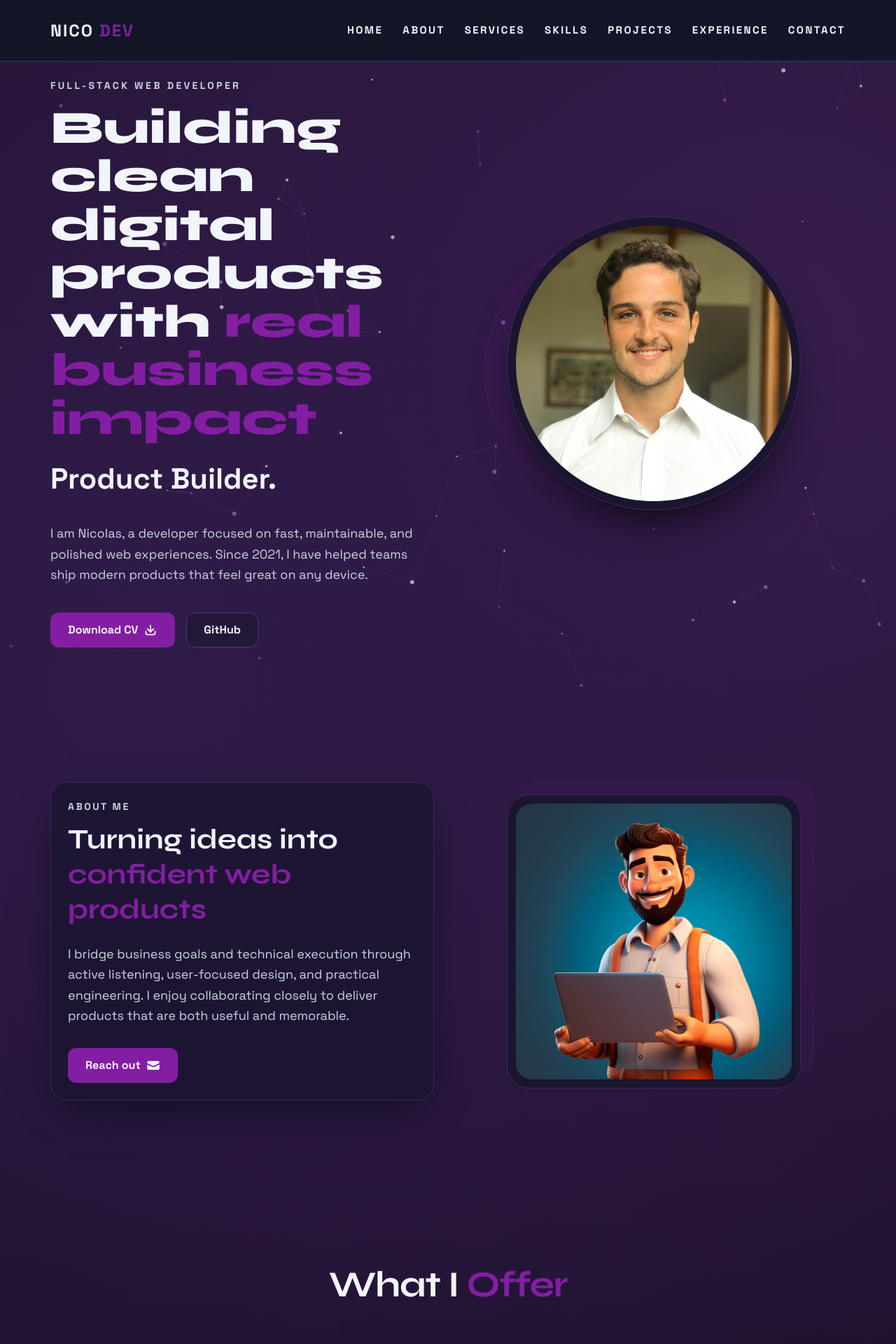
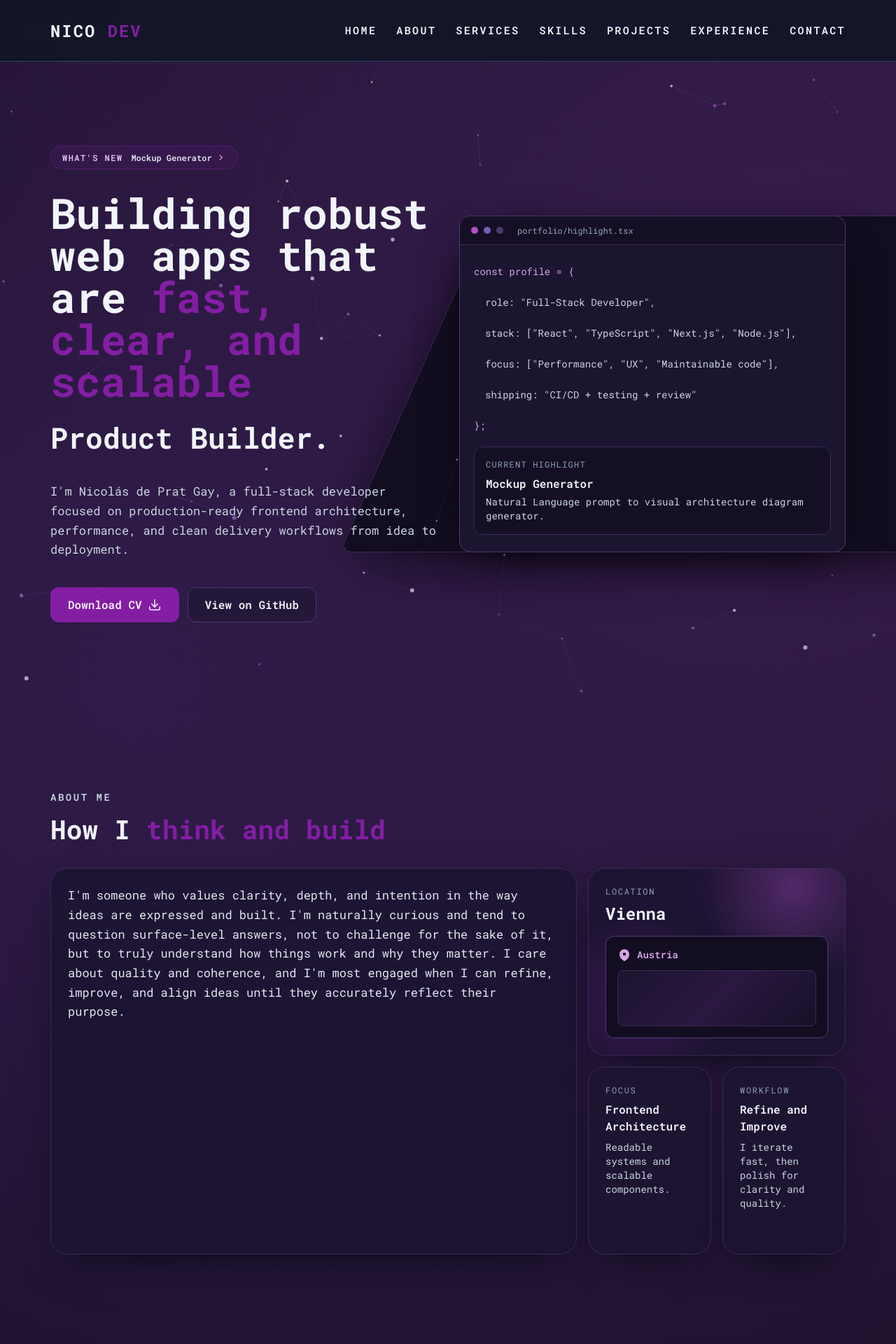
Before and after one commit to nicolaspratg/my-portfolio, a Next.js app: page / in a window 1280 px wide. Shown: the top 1920 px of the page at 70% size. Built offline with nearby package versions, Linux system fonts and the light colour scheme.

Commit message:
hero and about me updated

```diff
--- a/Components/About.tsx
+++ b/Components/About.tsx
@@ -1,46 +1,51 @@
-import { EnvelopeIcon } from "@heroicons/react/16/solid";
-import Image from "next/image";
+import { MapPinIcon } from "@heroicons/react/20/solid";
 import React from "react";
 
 const About = () => {
-  const handleClick = () => {
-    window.open(
-      "https://mail.google.com/mail/u/0/?view=cm&fs=1&to=ndepratg@gmail.com&su=Let's%20work%20together!",
-      "_blank"
-    );
-  };
-
   return (
     <section data-aos="fade-left" className="section-space">
-      <div className="section-shell grid items-center gap-10 md:grid-cols-2">
-        <div className="glass-card">
-          <p className="text-sm font-semibold uppercase tracking-[0.18em] text-slate-300">About me</p>
-          <h2 className="mt-3 text-[32px] font-bold leading-tight text-slate-100 sm:text-[40px]">
-            Turning ideas into <span className="accent-text">confident web products</span>
-          </h2>
-          <p className="mt-6 text-[18px] leading-relaxed text-slate-300">
-            I bridge business goals and technical execution through active listening, user-focused design,
-            and practical engineering. I enjoy collaborating closely to deliver products that are both useful and memorable.
-          </p>
-          <button onClick={handleClick} className="btn-primary mt-8">
-            Reach out
-            <EnvelopeIcon className="ml-2 h-5 w-5" />
-          </button>
-        </div>
+      <div className="section-shell">
+        <p className="text-sm font-semibold uppercase tracking-[0.18em] text-slate-300">About me</p>
+        <h2 className="mt-3 max-w-3xl text-[30px] font-bold leading-tight text-slate-100 sm:text-[38px]">
+          How I <span className="accent-text">think and build</span>
+        </h2>
 
-        <div className="relative mx-auto h-[320px] w-[320px] sm:h-[420px] sm:w-[420px]">
-          <div className="absolute right-[-1.2rem] top-[-1.2rem] h-full w-full rounded-[2rem] border border-[#831ea345] bg-[#831ea314]" />
-          <div className="relative h-full w-full overflow-hidden rounded-[2rem] border border-[#3a2b57] bg-[#1b1530] p-3">
-            <div className="relative h-full w-full overflow-hidden rounded-[1.4rem]">
-              <Image
-                src="/images/about.jpg"
-                alt="Nicolas working"
-                fill
-                sizes="(max-width: 768px) 320px, 420px"
-                className="object-cover"
-              />
+        <div className="mt-8 grid grid-cols-1 gap-4 lg:grid-cols-6 lg:grid-rows-2">
+          <article className="glass-card lg:col-span-4 lg:row-span-2">
+            <p className="text-[17px] leading-relaxed text-slate-200">
+              I&apos;m someone who values clarity, depth, and intention in the way ideas are expressed and built.
+              I&apos;m naturally curious and tend to question surface-level answers, not to challenge for the sake of it,
+              but to truly understand how things work and why they matter. I care about quality and coherence, and I&apos;m
+              most engaged when I can refine, improve, and align ideas until they accurately reflect their purpose.
+            </p>
+          </article>
+
+          <article className="glass-card relative overflow-hidden lg:col-span-2">
+            <div className="absolute inset-0 bg-[radial-gradient(circle_at_80%_10%,rgba(179,79,205,0.35),transparent_35%),radial-gradient(circle_at_20%_70%,rgba(131,30,163,0.3),transparent_35%)]" />
+            <div className="relative z-10">
+              <p className="text-xs uppercase tracking-[0.14em] text-slate-400">Location</p>
+              <p className="mt-2 text-2xl font-bold text-slate-100">Vienna</p>
+              <div className="mt-4 rounded-xl border border-[#4e3a72] bg-[#120d20] p-4">
+                <div className="flex items-center gap-2 text-[#d6a5e4]">
+                  <MapPinIcon className="h-5 w-5" />
+                  <span className="text-sm font-semibold">Austria</span>
+                </div>
+                <div className="mt-3 h-20 rounded-lg border border-[#3a2b57] bg-[linear-gradient(135deg,#1c1430_0%,#2a1840_50%,#171028_100%)]" />
+              </div>
             </div>
-          </div>
+          </article>
+
+          <article className="glass-card lg:col-span-1">
+            <p className="text-xs uppercase tracking-[0.14em] text-slate-400">Focus</p>
+            <p className="mt-2 text-base font-semibold text-slate-100">Frontend Architecture</p>
+            <p className="mt-2 text-sm text-slate-300">Readable systems and scalable components.</p>
+          </article>
+
+          <article className="glass-card lg:col-span-1">
+            <p className="text-xs uppercase tracking-[0.14em] text-slate-400">Workflow</p>
+            <p className="mt-2 text-base font-semibold text-slate-100">Refine and Improve</p>
+            <p className="mt-2 text-sm text-slate-300">I iterate fast, then polish for clarity and quality.</p>
+          </article>
         </div>
       </div>
     </section>
--- a/Components/Hero.tsx
+++ b/Components/Hero.tsx
@@ -1,55 +1,75 @@
+import { ArrowDownTrayIcon, ChevronRightIcon } from "@heroicons/react/20/solid";
 import React from "react";
-import Image from "next/image";
-import { ArrowDownTrayIcon } from "@heroicons/react/16/solid";
 import Particle from "./Particle";
 import TextEffect from "./TextEffect";
 
 const Hero = () => {
   return (
-    <section className="relative min-h-[92vh] overflow-hidden pt-[14vh]">
+    <section className="relative isolate overflow-hidden pt-[12vh]">
       <Particle />
-      <div className="section-shell relative z-10 grid items-center gap-10 pb-16 lg:grid-cols-2">
-        <div>
-          <p className="mb-4 text-sm font-semibold uppercase tracking-[0.24em] text-slate-300">
-            Full-Stack Web Developer
-          </p>
-          <h1 className="text-[42px] font-extrabold leading-[1.05] text-slate-100 sm:text-[56px] lg:text-[66px]">
-            Building clean digital products with
-            <span className="accent-text"> real business impact</span>
+
+      <div className="section-shell grid gap-x-8 pb-20 pt-10 lg:grid-cols-2 lg:items-center lg:py-28">
+        <div className="relative z-10">
+          <div className="inline-flex items-center gap-3 rounded-full border border-[#831ea366] bg-[#831ea320] px-4 py-2 text-xs font-semibold uppercase tracking-[0.12em] text-[#e6c7f0]">
+            <span>What&apos;s new</span>
+            <span className="inline-flex items-center gap-1 text-slate-200 normal-case tracking-normal">
+              Mockup Generator
+              <ChevronRightIcon className="h-4 w-4 text-[#d6a5e4]" />
+            </span>
+          </div>
+
+          <h1 className="mt-8 text-4xl font-bold leading-tight text-slate-100 sm:text-5xl lg:text-6xl">
+            Building robust web apps that are
+            <span className="accent-text"> fast, clear, and scalable</span>
           </h1>
+
           <div className="mt-5">
             <TextEffect />
           </div>
-          <p className="mt-8 max-w-2xl text-[18px] leading-relaxed text-slate-300">
-            I am Nicolas, a developer focused on fast, maintainable, and polished web experiences.
-            Since 2021, I have helped teams ship modern products that feel great on any device.
+
+          <p className="mt-8 max-w-2xl text-[17px] leading-relaxed text-slate-300">
+            I&apos;m Nicolás de Prat Gay, a full-stack developer focused on production-ready frontend architecture,
+            performance, and clean delivery workflows from idea to deployment.
           </p>
-          <div className="mt-10 flex flex-wrap items-center gap-4">
+
+          <div className="mt-10 flex flex-wrap items-center gap-3">
             <a href="/files/CV1.pdf" download="CV - Nicolas de Prat Gay.pdf" className="btn-primary">
-              <span>Download CV</span>
+              Download CV
               <ArrowDownTrayIcon className="ml-2 h-5 w-5" />
             </a>
-            <button
-              onClick={() => window.open("https://github.com/nicolaspratg", "_blank")}
-              className="btn-ghost"
-            >
-              GitHub
-            </button>
+            <a href="https://github.com/nicolaspratg" target="_blank" rel="noreferrer" className="btn-ghost">
+              View on GitHub
+            </a>
           </div>
         </div>
 
-        <div className="relative mx-auto h-[340px] w-[340px] sm:h-[420px] sm:w-[420px]">
-          <div className="absolute -left-8 top-8 h-[90%] w-[90%] rounded-full border border-[#831ea345] bg-[#831ea314]" />
-          <div className="absolute inset-0 rounded-full border border-[#3a2b57] bg-[#1b1530] p-3 shadow-[0_35px_70px_-30px_rgba(0,0,0,0.9)]">
-            <div className="relative h-full w-full overflow-hidden rounded-full">
-              <Image
-                src="/images/PPNico.jpg"
-                alt="Profile Picture"
-                fill
-                sizes="(max-width: 768px) 340px, 420px"
-                className="object-cover"
-                style={{ objectPosition: "center 22%" }}
-              />
+        <div className="relative mt-14 lg:mt-0">
+          <div
+            aria-hidden="true"
+            className="absolute inset-y-0 -left-16 -z-10 w-[160%] skew-x-[-24deg] rounded-2xl border border-[#3a2b57] bg-[#120d20] shadow-[0_24px_80px_-30px_rgba(0,0,0,0.95)]"
+          />
+
+          <div className="relative overflow-hidden rounded-2xl border border-[#4e3a72] bg-[#1b1530] shadow-[0_22px_60px_-24px_rgba(0,0,0,0.9)]">
+            <div className="flex items-center gap-2 border-b border-[#3a2b57] bg-[#140f24] px-4 py-3 text-xs text-slate-400">
+              <span className="h-2.5 w-2.5 rounded-full bg-[#b34fcd]" />
+              <span className="h-2.5 w-2.5 rounded-full bg-[#7a5db8]" />
+              <span className="h-2.5 w-2.5 rounded-full bg-[#4e3a72]" />
+              <span className="ml-3">portfolio/highlight.tsx</span>
+            </div>
+
+            <div className="space-y-4 px-5 py-6 text-sm leading-7 text-slate-300">
+              <p className="text-[#d6a5e4]">const profile = {`{`}</p>
+              <p className="pl-4">role: &quot;Full-Stack Developer&quot;,</p>
+              <p className="pl-4">stack: [&quot;React&quot;, &quot;TypeScript&quot;, &quot;Next.js&quot;, &quot;Node.js&quot;],</p>
+              <p className="pl-4">focus: [&quot;Performance&quot;, &quot;UX&quot;, &quot;Maintainable code&quot;],</p>
+              <p className="pl-4">shipping: &quot;CI/CD + testing + review&quot;</p>
+              <p className="text-[#d6a5e4]">{`}`};</p>
+
+              <div className="mt-6 rounded-xl border border-[#3a2b57] bg-[#140f24] p-4">
+                <p className="text-xs uppercase tracking-[0.1em] text-slate-400">Current Highlight</p>
+                <p className="mt-2 text-base font-semibold text-slate-100">Mockup Generator</p>
+                <p className="mt-1 text-sm text-slate-300">Natural Language prompt to visual architecture diagram generator.</p>
+              </div>
             </div>
           </div>
         </div>
--- a/Components/Skills.tsx
+++ b/Components/Skills.tsx
@@ -1,51 +1,82 @@
 import React from "react";
-import SkillsItem from "./SkillsItem";
-import SkillsLanguage from "./SkillsLanguage";
+
+type SkillGroup = {
+  title: string;
+  subtitle: string;
+  skills: string[];
+};
+
+const featuredSkills = [
+  "TypeScript",
+  "React",
+  "Next.js",
+  "Node.js",
+  "PostgreSQL",
+  "Tailwind CSS",
+];
+
+const skillGroups: SkillGroup[] = [
+  {
+    title: "Frontend",
+    subtitle: "Production-ready UI and DX",
+    skills: ["JavaScript", "HTML5", "CSS3", "Redux Toolkit", "React Native", "Storybook", "Accessibility (WCAG 2.1)"],
+  },
+  {
+    title: "Backend",
+    subtitle: "APIs, data, and architecture",
+    skills: ["Express.js", "REST APIs", "SQL", "tRPC", "Zod", "DynamoDB"],
+  },
+  {
+    title: "Quality & Delivery",
+    subtitle: "How I ship reliably",
+    skills: ["Jest", "React Testing Library", "TDD", "GitHub Actions", "Docker", "Vercel", "AWS", "Peer Reviews"],
+  },
+  {
+    title: "Collaboration",
+    subtitle: "Tools and workflow",
+    skills: ["Figma", "Jira", "Trello", "Notion", "Slack", "Agile"],
+  },
+];
 
 const Skills = () => {
   return (
     <section data-aos="fade-right" className="section-space">
       <div className="section-shell">
-        <h2 className="heading mb-10">
-          Core <span className="accent-text">Skills</span>
+        <h2 className="heading">
+          Skills & <span className="accent-text">Tech Stack</span>
         </h2>
-        <div className="grid grid-cols-1 gap-6 md:grid-cols-2">
-          <div>
-            <SkillsItem
-              title="React.js Developer"
-              year="2022-2023"
-              description="Proficient in ReactJS, I specialize in dynamic and interactive interfaces built with component-driven architecture for better performance and maintainability."
-            />
-            <SkillsItem
-              title="PERN Stack Developer"
-              year="2023-2024"
-              description="I build end-to-end web applications using PostgreSQL, Express, React, and Node.js with a strong focus on scalability and clean architecture."
-            />
+
+        <div className="glass-card mt-10">
+          <p className="text-sm font-semibold uppercase tracking-[0.16em] text-slate-300">Most Used</p>
+          <div className="mt-4 flex flex-wrap gap-3">
+            {featuredSkills.map((skill) => (
+              <span
+                key={skill}
+                className="rounded-full border border-[#831ea366] bg-[#831ea328] px-4 py-2 text-[14px] font-semibold tracking-[0.08em] text-[#e8ccf1]"
+              >
+                {skill}
+              </span>
+            ))}
           </div>
-          <div>
-            <SkillsItem
-              title="Node.js Developer"
-              year="2023-2024"
-              description="I design performant backend services with Node.js, using event-driven patterns to manage concurrent requests and production-ready APIs."
-            />
-            <SkillsItem
-              title="Express.js Developer"
-              year="2022-2023"
-              description="Experienced with Express for routing, middleware, and backend API design to connect frontend products with stable server-side logic."
-            />
-          </div>
-          <SkillsLanguage
-            skill1="Javascript"
-            skill2="React.js"
-            skill3="Tailwind CSS"
-            level1="w-[100%]"
-          />
-          <SkillsLanguage
-            skill1="Node.js"
-            skill2="Express.js"
-            skill3="PostgreSQL"
-            level1="w-[100%]"
-          />
+        </div>
+
+        <div className="mt-6 grid gap-5 md:grid-cols-2">
+          {skillGroups.map((group) => (
+            <article key={group.title} className="glass-card">
+              <h3 className="text-[28px] font-bold text-slate-100">{group.title}</h3>
+              <p className="mt-1 text-sm text-slate-300">{group.subtitle}</p>
+              <div className="mt-4 flex flex-wrap gap-2">
+                {group.skills.map((skill) => (
+                  <span
+                    key={skill}
+                    className="rounded-full border border-[#4e3a72] bg-[#1b153088] px-3 py-1 text-[13px] font-medium text-slate-200"
+                  >
+                    {skill}
+                  </span>
+                ))}
+              </div>
+            </article>
+          ))}
         </div>
       </div>
     </section>
--- a/styles/globals.css
+++ b/styles/globals.css
@@ -1,4 +1,4 @@
-@import url("https://fonts.googleapis.com/css2?family=Space+Grotesk:wght@400;500;700&family=Syne:wght@500;700;800&display=swap");
+@import url("https://fonts.googleapis.com/css2?family=Roboto+Mono:ital,wght@0,100..700;1,100..700&display=swap");
 
 @tailwind base;
 @tailwind components;
@@ -21,18 +21,12 @@
   }
 
   body {
-    font-family: "Space Grotesk", sans-serif;
+    font-family: "Roboto Mono", monospace;
     color: var(--text-main);
     background: radial-gradient(circle at 15% 16%, #2f1b49 0%, transparent 36%),
       radial-gradient(circle at 86% 8%, #3d1f50 0%, transparent 34%),
       linear-gradient(165deg, var(--bg-main) 0%, #0f0a1a 44%, #07050d 100%);
     min-height: 100vh;
-  }
-
-  h1,
-  h2,
-  h3 {
-    font-family: "Syne", sans-serif;
   }
 }
 
@@ -48,7 +42,7 @@
   }
 
   .heading {
-    @apply text-center text-[34px] font-bold tracking-tight text-slate-100 sm:text-[42px] md:text-[52px];
+    @apply text-center text-[32px] font-bold tracking-tight text-slate-100 sm:text-[40px] md:text-[48px];
   }
 
   .section-shell {
```
